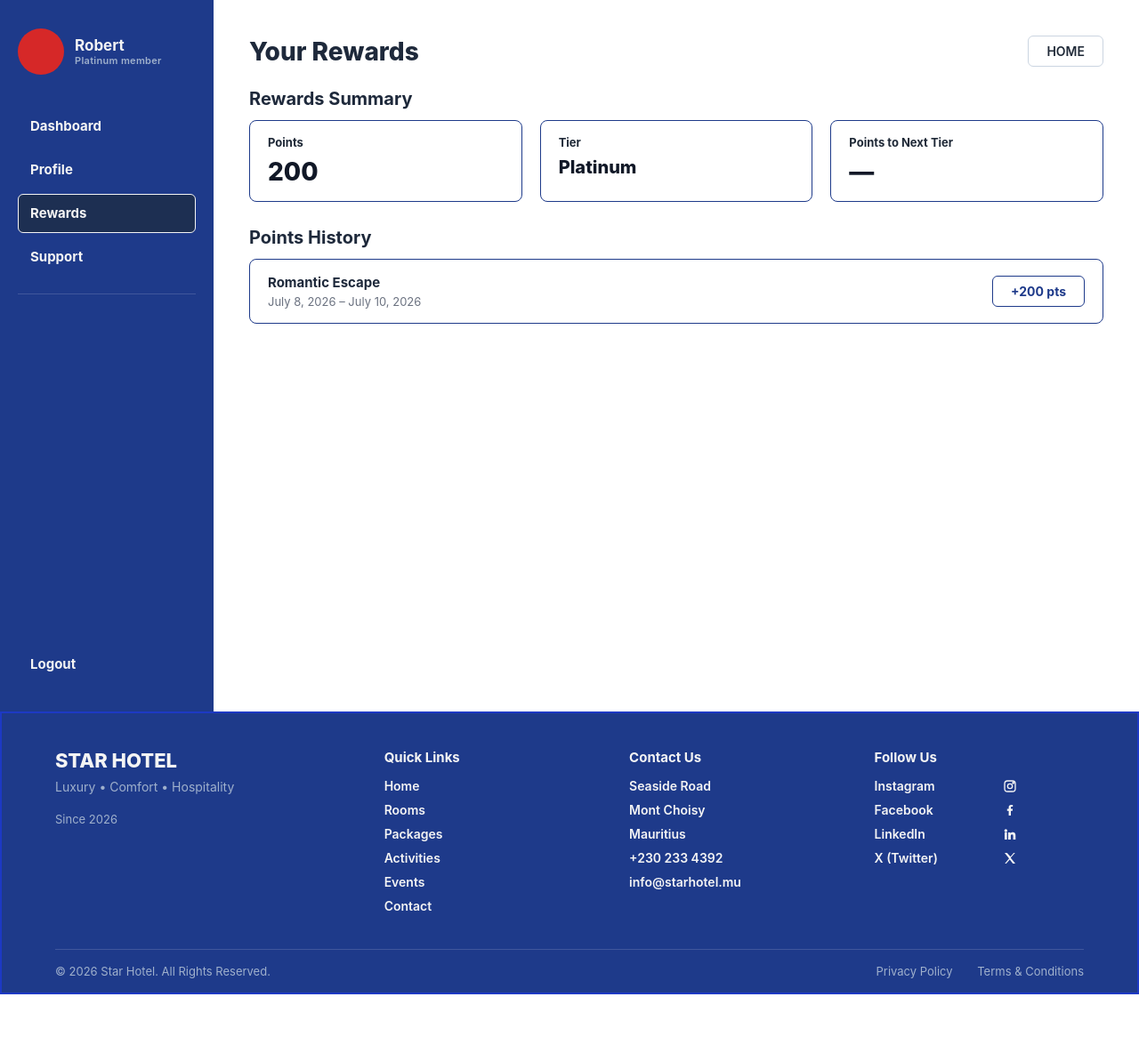
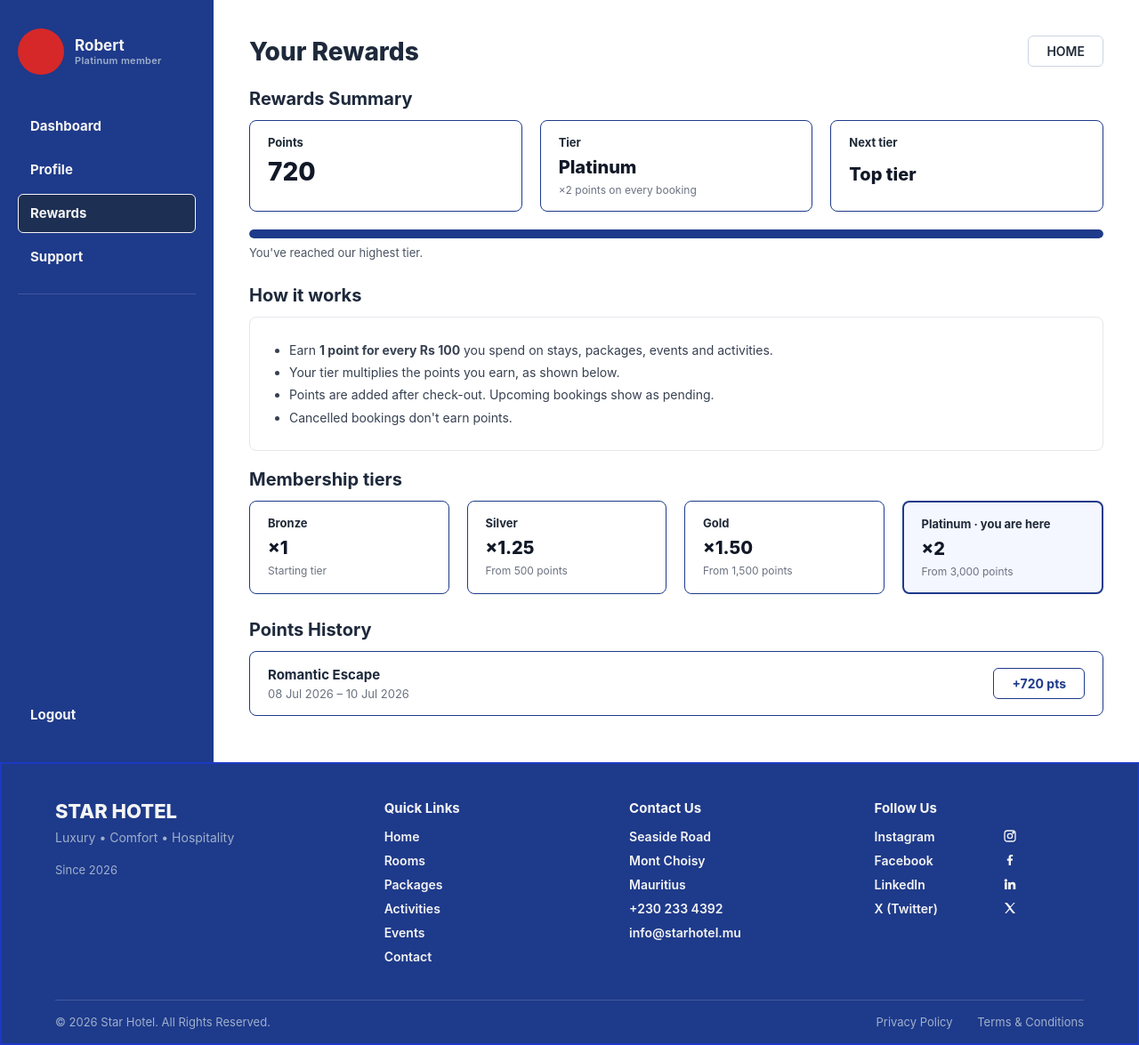
Before and after one commit to Ayushr0129/Star-hotel, a Django app: page /rewards/ in a window 1280 px wide. Shown: the whole page at 89% size. Before the commit the page ends 1118 px from the top, so only its background shows below. Run offline with Django 5.2, Linux system fonts and the light colour scheme; data comes from the database, SQL or seed files in the repository; both versions use the stored data as it was after the commit.

Commit message:
Added reward system

```diff
--- a/StarHotel/hotel/static/css/style.css
+++ b/StarHotel/hotel/static/css/style.css
@@ -977,6 +977,10 @@ header:has(~ main .layout) {
     margin-top: 24px;
     padding-bottom: 12px;
     border-bottom: 2px solid #e5e7eb;
+}
+
+.progress-fill {
+    width: var(--progress-width, 0%);
 }
 
 .tab-highlight {
@@ -2511,5 +2515,3 @@ main:has(.auth-page) { padding: 0; min-height: 0; }
     padding: 0.6rem 1rem;
     margin-bottom: 1rem;
 }
-
-}
--- a/StarHotel/hotel/templates/hotel/customer_rewards.html
+++ b/StarHotel/hotel/templates/hotel/customer_rewards.html
@@ -2,6 +2,18 @@
 {% load static %}
 {% block title %}Rewards - Star Hotel{% endblock %}
 {% block content %}
+
+<style>
+  .past-booking-row { margin-bottom:12px; }
+  .pts-note { font-size:12px; color:#6b7280; margin-top:6px; }
+  .pts-pending { color:#b45309; font-size:12px; font-weight:700; margin-right:10px; }
+  .progress-wrap { margin:-8px 0 28px; }
+  .progress-track { background:#e5e7eb; border-radius:999px; height:10px; overflow:hidden; }
+  .progress-fill { background:var(--navy); height:10px; border-radius:999px; }
+  .progress-caption { font-size:13px; color:#4b5563; margin-top:8px; }
+  .how-list { margin:0; padding-left:20px; font-size:14px; color:#374151; line-height:1.8; }
+  .tier-current { background:#f4f7ff; border-width:2px; }
+</style>
 
     <div class="layout">
 
@@ -37,16 +49,52 @@
             <div class="stats-row">
                 <div class="stat-box">
                     <div class="stat-label">Points</div>
-                    <div class="stat-value">{{ total_points }}</div>
+                    <div class="stat-value">{{ earned|floatformat:"0g" }}</div>
+                    {% if pending %}<div class="pts-note">+{{ pending|floatformat:"0g" }} pending after your stay</div>{% endif %}
                 </div>
                 <div class="stat-box">
                     <div class="stat-label">Tier</div>
                     <div class="stat-value" style="font-size:20px;">{{ customer.loyalty.tier|default:"None" }}</div>
+                    {% if customer.loyalty %}<div class="pts-note">&times;{{ multiplier|floatformat:"-2" }} points on every booking</div>{% endif %}
                 </div>
                 <div class="stat-box">
-                    <div class="stat-label">Points to Next Tier</div>
-                    <div class="stat-value">&mdash;</div>
+                    <div class="stat-label">{% if next_tier %}Points to {{ next_tier }}{% else %}Next tier{% endif %}</div>
+                    <div class="stat-value">{% if next_tier %}{{ to_next|floatformat:"0g" }}{% elif top_tier %}<span style="font-size:20px;">Top tier</span>{% else %}&mdash;{% endif %}</div>
                 </div>
+            </div>
+
+            {% if next_tier or top_tier %}
+            <div class="progress-wrap">
+                <div class="progress-track">
+                    <div class="progress-fill" style="--progress-width: {{ progress }}%;"></div>
+                </div>
+                <div class="progress-caption">
+                    {% if top_tier %}You've reached our highest tier.
+                    {% elif to_next == 0 %}You have enough points for {{ next_tier }}.
+                    {% else %}{{ to_next|floatformat:"0g" }} more points to reach {{ next_tier }}.{% endif %}
+                </div>
+            </div>
+            {% endif %}
+
+            <h2 class="section-title">How it works</h2>
+            <div class="form-section">
+                <ul class="how-list">
+                    <li>Earn <strong>1 point for every Rs 100</strong> you spend on stays, packages, events and activities.</li>
+                    <li>Your tier multiplies the points you earn, as shown below.</li>
+                    <li>Points are added after check-out. Upcoming bookings show as pending.</li>
+                    <li>Cancelled bookings don't earn points.</li>
+                </ul>
+            </div>
+
+            <h2 class="section-title">Membership tiers</h2>
+            <div class="stats-row">
+                {% for t in tier_rows %}
+                <div class="stat-box{% if t.current %} tier-current{% endif %}">
+                    <div class="stat-label">{{ t.name }}{% if t.current %} &middot; you are here{% endif %}</div>
+                    <div class="stat-value" style="font-size:20px;">&times;{{ t.multiplier|floatformat:"-2" }}</div>
+                    <div class="pts-note">{% if t.threshold == 0 %}Starting tier{% elif t.threshold %}From {{ t.threshold|floatformat:"0g" }} points{% endif %}</div>
+                </div>
+                {% endfor %}
             </div>
 
             <h2 class="section-title">Points History</h2>
@@ -54,10 +102,15 @@
             {% for entry in history %}
             <div class="past-booking-row">
                 <div>
-                    <div class="past-booking-name">{{ entry.booking.booking_items.first.description|default:"Booking" }}</div>
-                    <div class="past-booking-dates">{{ entry.booking.check_in }} &ndash; {{ entry.booking.check_out }}</div>
+                    <div class="past-booking-name">{{ entry.title }}</div>
+                    <div class="past-booking-dates">
+                        {% if entry.single_day %}{{ entry.booking.check_in|date:"d M Y" }}{% else %}{{ entry.booking.check_in|date:"d M Y" }} &ndash; {{ entry.booking.check_out|date:"d M Y" }}{% endif %}
+                    </div>
                 </div>
-                <span class="btn-book-again" style="cursor:default;">+{{ entry.points }} pts</span>
+                <div>
+                    {% if not entry.earned %}<span class="pts-pending">Pending</span>{% endif %}
+                    <span class="btn-book-again" style="cursor:default;">+{{ entry.points|floatformat:"0g" }} pts</span>
+                </div>
             </div>
             {% empty %}
             <p>No points history yet.</p>
--- a/StarHotel/hotel/views.py
+++ b/StarHotel/hotel/views.py
@@ -11,9 +11,8 @@ from django.shortcuts import get_object_or_404, redirect, render
 from django.urls import reverse
 from .models import (
     Customer, Room, Packages, Event, Activity, Branch,
-    Booking, Room_Item, Package_Item, Event_Item, Activity_Item,
+    Booking, Room_Item, Package_Item, Event_Item, Activity_Item,Loyalty
 )
-
 from .models import (
     Customer, Room, Packages, Event, Branch,
     Booking, Room_Item, Package_Item, Event_Item,
@@ -35,6 +34,14 @@ CANCEL_WINDOW_HOURS = 48
 # While developing, keep this False so you can click through the cart without
 # filling in guest details. Set it to True before your demo / submission.
 REQUIRE_GUEST_DETAILS = False
+
+POINT_UNIT = Decimal("100")          # Rs spent per base point
+TIERS = [                            # (tier name, lifetime points needed), lowest first
+    ("Bronze", 0),
+    ("Silver", 500),
+    ("Gold", 1500),
+    ("Platinum", 3000),
+]
 
 ROOM_IMAGES = {
     "Standard Room": "images/standard-thumb-1.jpg",
@@ -93,6 +100,8 @@ PACKAGE_INCLUDES = {
 # Dev switch: False lets you click Pay without card details or the policy tick.
 # Set to True before your demo / submission.
 REQUIRE_PAYMENT_DETAILS = False
+
+
 
 def _parse_guests(value):
     """'2' or '2 Guests' -> 2. Anything unusable -> None."""
@@ -467,78 +476,6 @@ def _can_cancel(b):
             and _hours_until_checkin(b) >= CANCEL_WINDOW_HOURS)
 
 
-def _booking_card(b, today):
-    """Everything the dashboard needs to draw one booking."""
-    items = list(b.booking_items.all())
-    main = next((i for i in items if i.bi_type != "activity"), items[0] if items else None)
-
-    title, image = f"Booking #{b.bk_id}", ACTIVITY_FALLBACK
-    if main:
-        title = main.description or title
-        try:
-            if main.bi_type == "room":
-                room = main.room_item.room
-                title, image = room.room_type, ROOM_IMAGES.get(room.room_type, "images/deluxe.jpg")
-            elif main.bi_type == "package":
-                pkg = main.package_item.package
-                title, image = pkg.p_name, PACKAGE_IMAGES.get(pkg.p_name, "images/Weekend.jpg")
-            elif main.bi_type == "event":
-                ev = main.event_item.event
-                title, image = ev.title, EVENT_IMAGES.get(ev.title, "images/wedding.webp")
-            elif main.bi_type == "activity":
-                act = main.activity_item.activity
-                title, image = act.act_name, ACTIVITY_IMAGES.get(act.act_name, ACTIVITY_FALLBACK)
-        except ObjectDoesNotExist:
-            pass
-
-    status = b.bk_status
-    active = status in ("pending", "confirmed")
-    can_cancel = _can_cancel(b)
-    return {
-        "booking": b,
-        "title": title,
-        "image": image,
-        "extras": [i.description for i in items if i is not main],
-        "status": status,
-        "status_label": status.title(),
-        "single_day": b.check_in == b.check_out,
-        "can_cancel": can_cancel,
-        # hasn't started yet, but is inside the cancellation window
-        "cancel_locked": active and b.check_in >= today and not can_cancel,
-        "can_checkin": status == "confirmed" and b.check_in <= today <= b.check_out,
-    }
-
-
-def customer_dashboard(request):
-    customer = get_current_customer(request)
-    if customer is None:
-        return render(request, "hotel/customer_dashboard.html", {"no_customers": True})
-
-    today = date.today()
-    bookings = customer.bookings.select_related("branch").prefetch_related(
-        "booking_items"
-    ).order_by("check_in")
-    cards = [_booking_card(b, today) for b in bookings]
-
-    active = [c for c in cards if c["status"] != "cancelled"]
-    upcoming = [c for c in active if c["booking"].check_out >= today]
-    past = [c for c in active if c["booking"].check_out < today][::-1]
-    cancelled = [c for c in cards if c["status"] == "cancelled"]
-
-    total_nights = sum((c["booking"].check_out - c["booking"].check_in).days for c in active)
-
-    context = {
-        "customer": customer,
-        "upcoming": upcoming,
-        "past": past,
-        "cancelled": cancelled,
-        # activity-only and event-only bookings are not stays
-        "stays_count": len([c for c in active if c["booking"].booking_type == "stay"]),
-        "points": total_nights * 100,   # placeholder formula, as before
-        "cancel_window_hours": CANCEL_WINDOW_HOURS,
-    }
-    return render(request, "hotel/customer_dashboard.html", context)
-
 
 def cancel_booking(request, booking_id):
     if request.method != "POST":
@@ -683,33 +620,6 @@ def customer_profile(request):
     context = {"customer": customer}
     return render(request, "hotel/customer_profile.html", context)
 
-
-def customer_rewards(request):
-    customer = get_current_customer(request)
-
-    if customer is None:
-        return render(request, "hotel/customer_rewards.html", {"no_customers": True})
-
-    # cancelled bookings don't earn points (keeps this page in step with the dashboard)
-    bookings = customer.bookings.exclude(bk_status="cancelled").select_related("branch").prefetch_related(
-        "booking_items"
-    ).order_by("-check_in")
-
-    # swap for a real formula one later.
-    history = []
-    total_points = 0
-    for b in bookings:
-        nights = (b.check_out - b.check_in).days
-        pts = nights * 100
-        total_points += pts
-        history.append({"booking": b, "points": pts})
-
-    context = {
-        "customer": customer,
-        "total_points": total_points,
-        "history": history,
-    }
-    return render(request, "hotel/customer_rewards.html", context)
 
 def customer_support(request):
    return render(request, "hotel/customer_support.html")
@@ -1176,3 +1086,166 @@ def booking_confirmation(request):
         ).prefetch_related("booking_items").first()
 
     return render(request, "hotel/booking_confirmation.html", {"booking": booking_obj})
+
+def loyalty_summary(customer, bookings=None, today=None):
+    """One place that works out points, so every page shows the same numbers."""
+    today = today or date.today()
+    if bookings is None:
+        bookings = customer.bookings.prefetch_related("booking_items").order_by("-check_in")
+
+    loyalty = customer.loyalty
+    multiplier = Decimal(str(loyalty.multiplier_rate)) if loyalty else Decimal("1")
+    tier_name = loyalty.tier if loyalty else None
+
+    entries, earned, pending = [], 0, 0
+    for b in bookings:
+        if b.bk_status == "cancelled":
+            continue
+        points = int((Decimal(str(b.estimated_sum)) / POINT_UNIT) * multiplier)   # rounds down
+        credited = b.check_out < today
+        if credited:
+            earned += points
+        else:
+            pending += points
+        entries.append({"booking": b, "points": points, "earned": credited})
+    entries.sort(key=lambda e: e["booking"].check_in, reverse=True)
+
+    names = [n.lower() for n, _ in TIERS]
+    idx = names.index(tier_name.lower()) if tier_name and tier_name.lower() in names else None
+    next_tier = to_next = None
+    top_tier, progress = False, 0
+    if idx is not None:
+        if idx + 1 < len(TIERS):
+            next_tier, next_at = TIERS[idx + 1]
+            this_at = TIERS[idx][1]
+            to_next = max(0, next_at - earned)
+            progress = max(0, min(100, int((earned - this_at) * 100 / (next_at - this_at))))
+        else:
+            top_tier, progress = True, 100
+
+    return {
+        "entries": entries,
+        "earned": earned,
+        "pending": pending,
+        "multiplier": float(multiplier),
+        "next_tier": next_tier,
+        "to_next": to_next,
+        "top_tier": top_tier,
+        "progress": progress,
+    }
+
+
+def _tier_rows(customer):
+    """The tier ladder for the rewards page, using the multipliers stored in Loyalty."""
+    needed = {n.lower(): pts for n, pts in TIERS}
+    mine = customer.loyalty.tier.lower() if customer.loyalty else None
+    rows = [{
+        "name": t.tier,
+        "multiplier": t.multiplier_rate,
+        "threshold": needed.get(t.tier.lower()),
+        "current": t.tier.lower() == mine,
+    } for t in Loyalty.objects.all()]
+    rows.sort(key=lambda r: (r["threshold"] is None, r["threshold"] or 0, r["multiplier"]))
+    return rows
+
+def _booking_card(b, today):
+    """Everything the dashboard needs to draw one booking."""
+    items = list(b.booking_items.all())
+    main = next((i for i in items if i.bi_type != "activity"), items[0] if items else None)
+
+    title, image = f"Booking #{b.bk_id}", ACTIVITY_FALLBACK
+    if main:
+        title = main.description or title
+        try:
+            if main.bi_type == "room":
+                room = main.room_item.room
+                title, image = room.room_type, ROOM_IMAGES.get(room.room_type, "images/deluxe.jpg")
+            elif main.bi_type == "package":
+                pkg = main.package_item.package
+                title, image = pkg.p_name, PACKAGE_IMAGES.get(pkg.p_name, "images/Weekend.jpg")
+            elif main.bi_type == "event":
+                ev = main.event_item.event
+                title, image = ev.title, EVENT_IMAGES.get(ev.title, "images/wedding.webp")
+            elif main.bi_type == "activity":
+                act = main.activity_item.activity
+                title, image = act.act_name, ACTIVITY_IMAGES.get(act.act_name, ACTIVITY_FALLBACK)
+        except ObjectDoesNotExist:
+            pass
+
+    status = b.bk_status
+    bookable_ahead = status in ("pending", "confirmed") and b.check_in > today
+    return {
+        "booking": b,
+        "title": title,
+        "image": image,
+        "extras": [i.description for i in items if i is not main],
+        "status": status,
+        "status_label": status.title(),
+        "single_day": b.check_in == b.check_out,
+        "can_modify": bookable_ahead,
+        "can_cancel": bookable_ahead,
+        "can_checkin": status == "confirmed" and b.check_in <= today <= b.check_out,
+    }
+
+
+def customer_dashboard(request):
+    customer = get_current_customer(request)
+    if customer is None:
+        return render(request, "hotel/customer_dashboard.html", {"no_customers": True})
+
+    today = date.today()
+    bookings = customer.bookings.select_related("branch").prefetch_related(
+        "booking_items"
+    ).order_by("check_in")
+    cards = [_booking_card(b, today) for b in bookings]
+
+    active = [c for c in cards if c["status"] != "cancelled"]
+    upcoming = [c for c in active if c["booking"].check_out >= today]
+    past = [c for c in active if c["booking"].check_out < today][::-1]
+    cancelled = [c for c in cards if c["status"] == "cancelled"]
+
+    points = loyalty_summary(customer, bookings, today)
+
+    context = {
+        "customer": customer,
+        "upcoming": upcoming,
+        "past": past,
+        "cancelled": cancelled,
+        "stays_count": len(active),
+        "points": points["earned"],
+        "next_tier": points["next_tier"],
+        "to_next": points["to_next"],
+        "top_tier": points["top_tier"],
+    }
+    return render(request, "hotel/customer_dashboard.html", context)
+
+
+def customer_rewards(request):
+    customer = get_current_customer(request)
+    if customer is None:
+        return render(request, "hotel/customer_rewards.html", {"no_customers": True})
+
+    today = date.today()
+    bookings = customer.bookings.select_related("branch").prefetch_related(
+        "booking_items"
+    ).order_by("-check_in")
+    points = loyalty_summary(customer, bookings, today)
+
+    history = []
+    for e in points["entries"]:
+        card = _booking_card(e["booking"], today)
+        history.append({**e, "title": card["title"], "single_day": card["single_day"]})
+
+    context = {
+        "customer": customer,
+        "history": history,
+        "tier_rows": _tier_rows(customer),
+        "earned": points["earned"],
+        "pending": points["pending"],
+        "multiplier": points["multiplier"],
+        "next_tier": points["next_tier"],
+        "to_next": points["to_next"],
+        "top_tier": points["top_tier"],
+        "progress": points["progress"],
+    }
+    return render(request, "hotel/customer_rewards.html", context)
```
Also changed, not shown: StarHotel/hotel/templates/hotel/customer_dashboard.html (+13 -1 lines), db.sqlite3.
